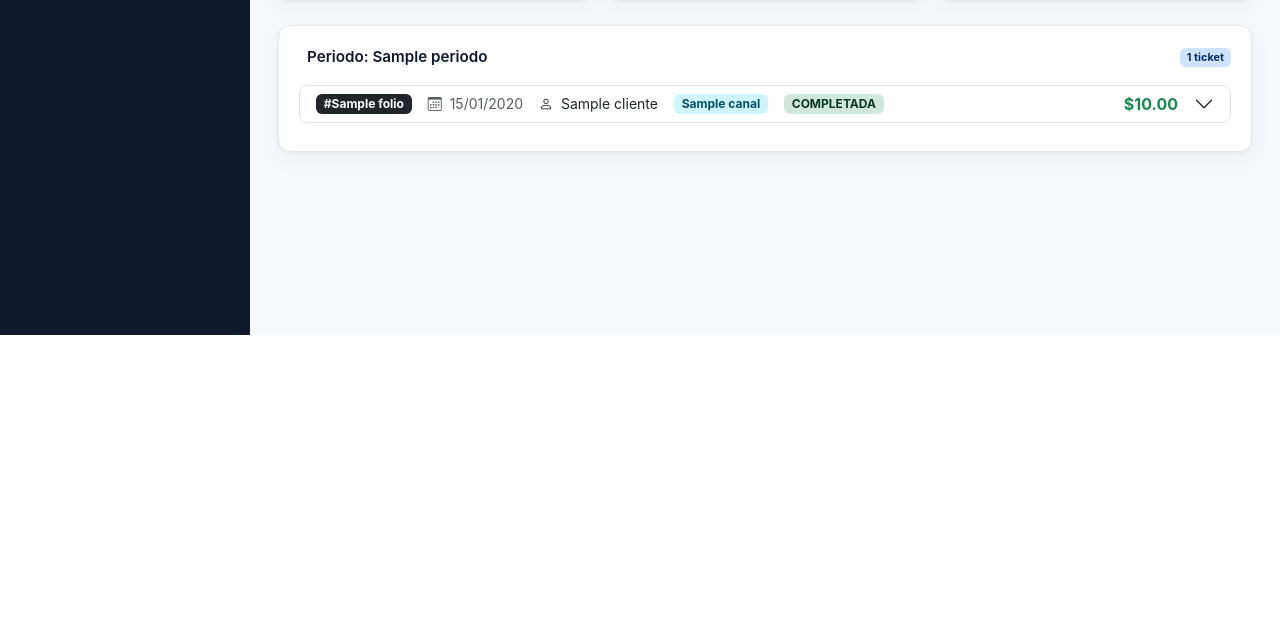
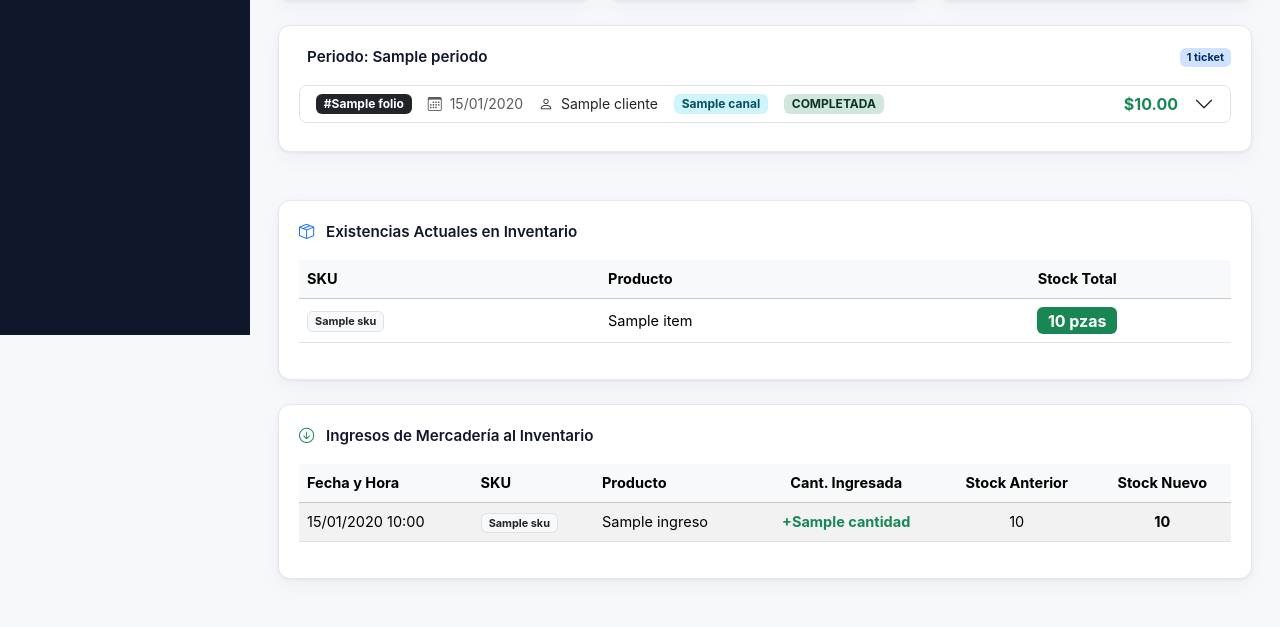
Before and after one commit to jraularanda-lab/comercial-link, a Flask app: template templates/ventas/reporte_mensual.html in a window 1280 px wide. Shown: the part 465-1092 px from the top of the page. Before the commit the page ends 800 px from the top, so only its background shows below. Run offline with Flask 3, Linux system fonts and the light colour scheme; the template is opened without the code that fills it: most values are stand-ins (such as "Sample title", 1, 10 or a date in 2020); parts of the project's set-up code (start-up, migrations or seed data) failed here and were passed over.

Commit message:
Agregado inventario actual e ingresos al reporte mensual

```diff
--- a/templates/ventas/reporte_mensual.html
+++ b/templates/ventas/reporte_mensual.html
@@ -186,4 +186,80 @@
   </div>
 {% endif %}
 
+<!-- ========================================== -->
+<!-- INVENTARIO ACTUAL                          -->
+<!-- ========================================== -->
+<div class="cl-panel mb-4 mt-5">
+    <div class="cl-panel-title mb-3">
+        <i class="bi bi-box-seam text-primary me-2"></i> Existencias Actuales en Inventario
+    </div>
+    <div class="table-responsive">
+        <table class="table table-hover align-middle">
+            <thead class="table-light">
+                <tr>
+                    <th>SKU</th>
+                    <th>Producto</th>
+                    <th class="text-center">Stock Total</th>
+                </tr>
+            </thead>
+            <tbody>
+                {% for item in inventario_actual %}
+                <tr>
+                    <td><span class="badge bg-light text-dark border">{{ item.sku }}</span></td>
+                    <td>{{ item.nombre }}</td>
+                    <td class="text-center">
+                        <span class="badge {% if item.stock_total > 0 %}bg-success{% else %}bg-danger{% endif %} fs-6">
+                            {{ item.stock_total }} pzas
+                        </span>
+                    </td>
+                </tr>
+                {% else %}
+                <tr>
+                    <td colspan="3" class="text-center text-muted">No hay productos en inventario.</td>
+                </tr>
+                {% endfor %}
+            </tbody>
+        </table>
+    </div>
+</div>
+
+<!-- ========================================== -->
+<!-- INGRESOS A INVENTARIO (HISTORIAL)          -->
+<!-- ========================================== -->
+<div class="cl-panel mb-4">
+    <div class="cl-panel-title mb-3">
+        <i class="bi bi-arrow-down-circle text-success me-2"></i> Ingresos de Mercadería al Inventario
+    </div>
+    <div class="table-responsive">
+        <table class="table table-striped table-hover align-middle">
+            <thead class="table-light">
+                <tr>
+                    <th>Fecha y Hora</th>
+                    <th>SKU</th>
+                    <th>Producto</th>
+                    <th class="text-center">Cant. Ingresada</th>
+                    <th class="text-center">Stock Anterior</th>
+                    <th class="text-center">Stock Nuevo</th>
+                </tr>
+            </thead>
+            <tbody>
+                {% for ingreso in ingresos_inventario %}
+                <tr>
+                    <td>{{ ingreso.fecha_movimiento.strftime('%d/%m/%Y %H:%M') }}</td>
+                    <td><span class="badge bg-light text-dark border">{{ ingreso.sku }}</span></td>
+                    <td>{{ ingreso.nombre }}</td>
+                    <td class="text-center text-success fw-bold">+{{ ingreso.cantidad }}</td>
+                    <td class="text-center">{{ ingreso.stock_anterior }}</td>
+                    <td class="text-center fw-bold">{{ ingreso.stock_nuevo }}</td>
+                </tr>
+                {% else %}
+                <tr>
+                    <td colspan="6" class="text-center text-muted">No hay ingresos registrados en este periodo.</td>
+                </tr>
+                {% endfor %}
+            </tbody>
+        </table>
+    </div>
+</div>
+
 {% endblock %}
```
Also changed, not shown: blueprints/ventas.py (+39 -10 lines).
